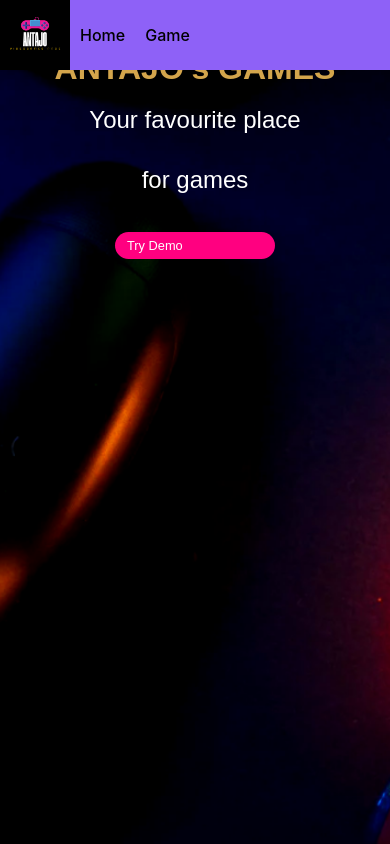
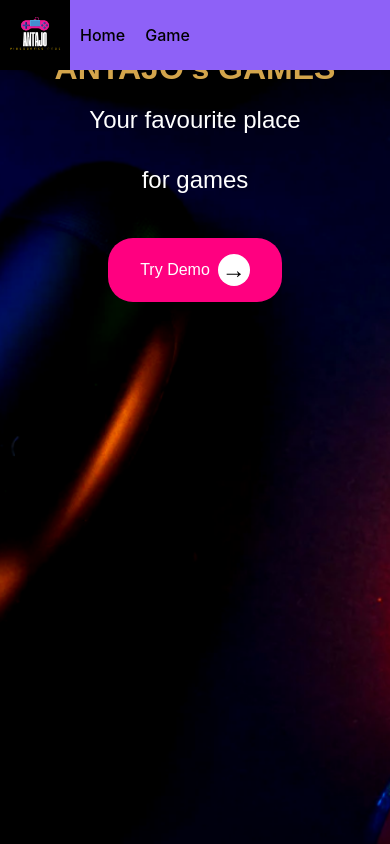
Before and after one commit to JosiasAlvaredo/info-project, a React (Vite) app in the folder vite-project/: page / in a window 390 px wide. Built offline with nearby package versions, Linux system fonts and the light colour scheme; a web font is replaced by a local one.

Commit message:
Home casi terminada

```diff
--- a/vite-project/src/Componentes/HomePage.css
+++ b/vite-project/src/Componentes/HomePage.css
@@ -10,7 +10,7 @@
     box-sizing: border-box;
 }
 
-.titulo {
+.title {
     font-family: 'TT Octosquares Trl', sans-serif;
     font-size: 3.5rem;
     font-weight: bold;
@@ -28,7 +28,7 @@
     margin-top: 0;
 }
 
-.boton {
+.button {
     font-family: 'TT Octosquares Trl', sans-serif;
     background-color: #ff0080;
     color: white;
@@ -46,31 +46,50 @@
     transition: background-color 0.3s;
 }
 
-.boton:hover {
+.arrow {
+    display: flex;
+    justify-content: center;
+    align-items: center;
+    width: 2rem;
+    height: 2rem;
+    background-color: white;
+    border-radius: 50%;
+    margin-left: 0.5rem;
+    padding: 0.5rem;
+}
+
+.arrow::before {
+    content: '→';
+    color: black;
+    font-size: 1.5rem;
+    font-weight: bold;
+}
+
+.button:hover {
     background-color: #c70064;
 }
 
 @media (max-width: 768px) {
-    .titulo {
+    .title {
         font-size: 2.5rem;
     }
     .p {
         font-size: 1.8rem;
     }
-    .boton {
+    .button {
         font-size: 0.9rem;
         padding: 8px 16px;
     }
 }
 
 @media (max-width: 480px) {
-    .titulo {
+    .title {
         font-size: 2rem;
     }
     .p {
         font-size: 1.5rem;
     }
-    .boton {
+    .button {
         font-size: 0.8rem;
         padding: 6px 12px;
     }
--- a/vite-project/src/Componentes/HomePage.jsx
+++ b/vite-project/src/Componentes/HomePage.jsx
@@ -7,11 +7,12 @@ const HomePage = () => {
 
     return (
         <div className="home-page">
-            <h1 className='titulo'>ANTAJO's GAMES</h1>
+            <h1 className='title'>ANTAJO's GAMES</h1>
             <p className='p'>Your favourite place</p>
             <p className='p'>for games</p>
-            <button className='boton' onClick={() => navigate('/game')}>
+            <button className='button' onClick={() => navigate('/game')}>
                 Try Demo
+                <div className='arrow'></div>
             </button>
         </div>
     );
```
